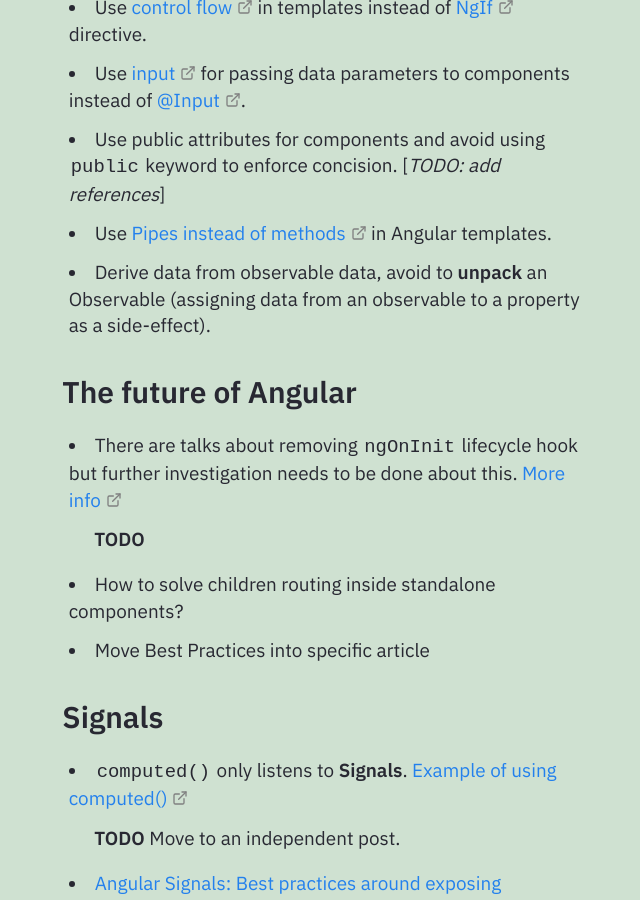
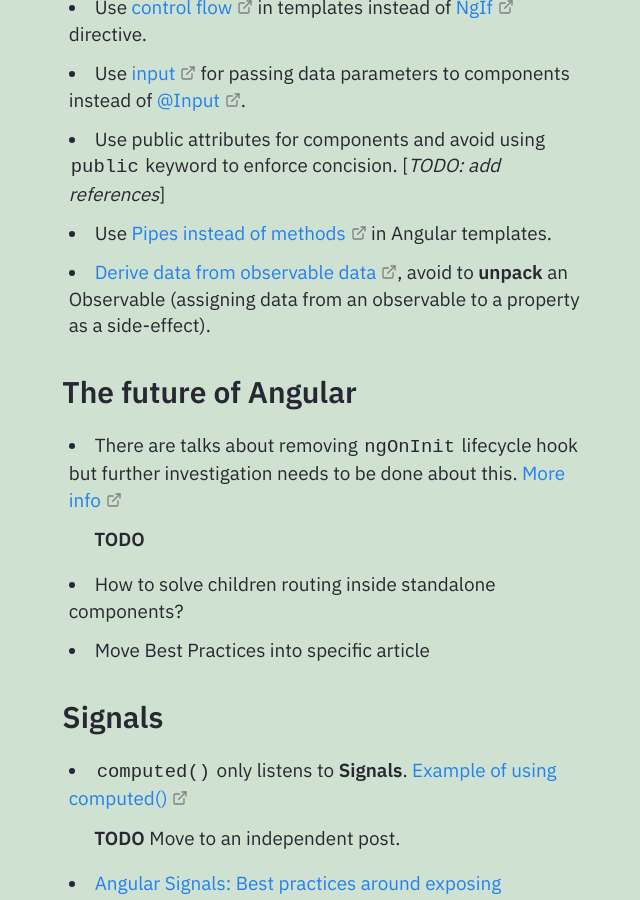
Before and after one commit to Gorzas/gorzas.github.io, a Jekyll site: the page built from _notes/Public/tech/Angular/Angular.md, in a window 1280 px wide and 900 px high, scrolled down 391 px. Shown: the whole window, without its empty margins (316-956 px from the left). Built offline with Jekyll 4.4.1, drawn with Linux system fonts in a browser that asks for light colours; part of the change alters nothing that is shown.

```diff
--- a/_notes/Public/tech/Angular/Angular.md
+++ b/_notes/Public/tech/Angular/Angular.md
@@ -15,7 +15,7 @@ growth: seedlings
 - Use [input](https://angular.dev/guide/components/inputs#configuring-inputs) for passing data parameters to components instead of [@Input](https://angular.dev/guide/components/inputs#declaring-inputs-with-the-input-decorator).
 - Use public attributes for components and avoid using `public` keyword to enforce concision. \[*TODO: add references*\]
 - Use [Pipes instead of methods](https://zmushegh.medium.com/why-use-pipe-instead-of-function-in-angular-507cf972bfb0) in Angular templates.
-- Derive data from observable data, avoid to **unpack** an Observable (assigning data from an observable to a property as a side-effect).
+- [Derive data from observable data](https://angular.love/component-initialization-without-ngoninit-with-async-pipes-for-observables-and-ngonchanges#Refactor%20of%20the%20subscriptions!), avoid to **unpack** an Observable (assigning data from an observable to a property as a side-effect).
 
 ## The future of Angular
 
```
